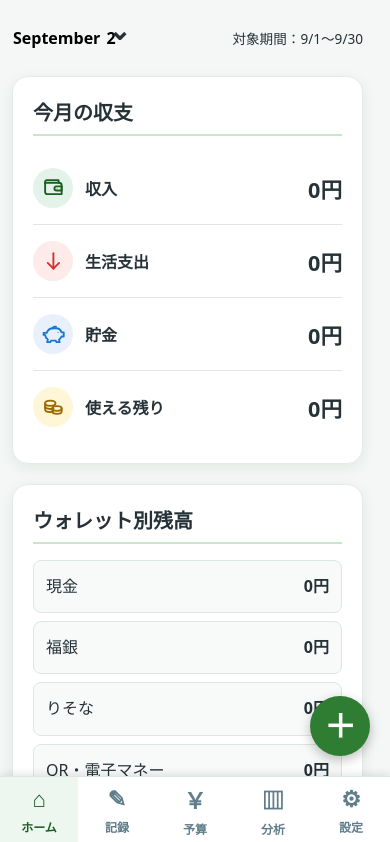
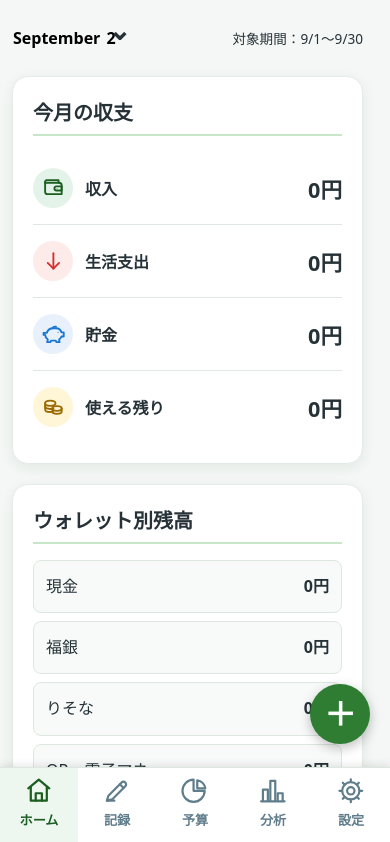
Before and after one commit to wasyun4/zubora-kakeibo-pwa, a React (Vite) app: page / in a window 390 px wide. Shown: the top 842 px of the page. Built offline with nearby package versions, Linux system fonts and the light colour scheme.

Commit message:
style: refine mobile bottom navigation

```diff
--- a/src/components/BottomNavigation.tsx
+++ b/src/components/BottomNavigation.tsx
@@ -2,6 +2,7 @@
 // ホーム・記録・予算・分析・設定の画面切り替えをApp.tsxへ伝える部品です。
 
 import type { AppView } from "../types";
+import BottomNavigationIcon from "./BottomNavigationIcon";
 
 type BottomNavigationProps = {
     activeView: AppView;
@@ -12,55 +13,32 @@ function BottomNavigation({
     activeView,
     onViewChange,
 }: BottomNavigationProps) {
+    const items: { view: AppView; label: string }[] = [
+        { view: "home", label: "ホーム" },
+        { view: "records", label: "記録" },
+        { view: "budget", label: "予算" },
+        { view: "analysis", label: "分析" },
+        { view: "settings", label: "設定" },
+    ];
+
     return (
         <nav
             className="bottom-navigation"
             aria-label="メインメニュー"
         >
-            <button
-                type="button"
-                className={activeView === "home" ? "active" : ""}
-                onClick={() => onViewChange("home")}
-            >
-                <span>⌂</span>
-                ホーム
-            </button>
-
-            <button
-                type="button"
-                className={activeView === "records" ? "active" : ""}
-                onClick={() => onViewChange("records")}
-            >
-                <span>✎</span>
-                記録
-            </button>
-
-            <button
-                type="button"
-                className={activeView === "budget" ? "active" : ""}
-                onClick={() => onViewChange("budget")}
-            >
-                <span>￥</span>
-                予算
-            </button>
-
-            <button
-                type="button"
-                className={activeView === "analysis" ? "active" : ""}
-                onClick={() => onViewChange("analysis")}
-            >
-                <span>▥</span>
-                分析
-            </button>
-
-            <button
-                type="button"
-                className={activeView === "settings" ? "active" : ""}
-                onClick={() => onViewChange("settings")}
-            >
-                <span>⚙</span>
-                設定
-            </button>
+            {items.map((item) => (
+                <button
+                    key={item.view}
+                    type="button"
+                    className={activeView === item.view ? "active" : ""}
+                    onClick={() => onViewChange(item.view)}
+                >
+                    <span className="bottom-navigation-icon">
+                        <BottomNavigationIcon view={item.view} />
+                    </span>
+                    {item.label}
+                </button>
+            ))}
         </nav>
     );
 }
--- /dev/null
+++ b/src/components/BottomNavigationIcon.tsx
@@ -0,0 +1,70 @@
+// 【下部メニューアイコン】
+// 各画面を表す線画アイコンを表示します。
+
+import type { AppView } from "../types";
+
+type BottomNavigationIconProps = {
+  view: AppView;
+};
+
+function BottomNavigationIcon({ view }: BottomNavigationIconProps) {
+  const commonProps = {
+    viewBox: "0 0 24 24",
+    fill: "none",
+    stroke: "currentColor",
+    strokeWidth: 1.8,
+    strokeLinecap: "round" as const,
+    strokeLinejoin: "round" as const,
+    "aria-hidden": true,
+  };
+
+  if (view === "home") {
+    return (
+      <svg {...commonProps}>
+        <path d="m3.5 10 8.5-7 8.5 7" />
+        <path d="M5.5 9v11h13V9" />
+        <path d="M9.5 20v-6h5v6" />
+      </svg>
+    );
+  }
+
+  if (view === "records") {
+    return (
+      <svg {...commonProps}>
+        <path d="m4 20 4.2-1 10.7-10.7a2.1 2.1 0 0 0-3-3L5.2 16Z" />
+        <path d="m14.5 6.7 3 3" />
+        <path d="M4 20h6" />
+      </svg>
+    );
+  }
+
+  if (view === "budget") {
+    return (
+      <svg {...commonProps}>
+        <path d="M11 3a9 9 0 1 0 9 9h-9Z" />
+        <path d="M14 3.5A7.5 7.5 0 0 1 20.5 10H14Z" />
+      </svg>
+    );
+  }
+
+  if (view === "analysis") {
+    return (
+      <svg {...commonProps}>
+        <path d="M4 20V11h4v9" />
+        <path d="M10 20V4h4v16" />
+        <path d="M16 20v-6h4v6" />
+        <path d="M2.5 20.5h19" />
+      </svg>
+    );
+  }
+
+  return (
+    <svg {...commonProps}>
+      <circle cx="12" cy="12" r="3" />
+      <path d="M12 2.8v2M12 19.2v2M21.2 12h-2M4.8 12h-2M18.5 5.5 17 7M7 17l-1.5 1.5M18.5 18.5 17 17M7 7 5.5 5.5" />
+      <circle cx="12" cy="12" r="7" />
+    </svg>
+  );
+}
+
+export default BottomNavigationIcon;
--- a/src/styles.css
+++ b/src/styles.css
@@ -252,7 +252,7 @@ li button {
 .floating-add-button {
   position: fixed;
   right: max(1.25rem, calc((100vw - 40rem) / 2 + 1rem));
-  bottom: 5.5rem;
+  bottom: 6.25rem;
   width: 3.75rem;
   min-height: 3.75rem;
   margin: 0;
@@ -282,18 +282,26 @@ li button {
   display: flex;
   flex-direction: column;
   align-items: center;
-  gap: 0.2rem;
-  min-height: 4rem;
+  gap: 0.25rem;
+  min-height: 4.75rem;
   margin: 0;
-  padding: 0.4rem;
+  padding: 0.5rem 0.25rem max(0.45rem, env(safe-area-inset-bottom));
   color: #607d8b;
-  font-size: 0.75rem;
+  font-size: 0.82rem;
   background: white;
   border-radius: 0;
 }
 
-.bottom-navigation button span {
-  font-size: 1.4rem;
+.bottom-navigation-icon {
+  display: grid;
+  place-items: center;
+  width: 1.85rem;
+  height: 1.85rem;
+}
+
+.bottom-navigation-icon svg {
+  width: 100%;
+  height: 100%;
 }
 
 .bottom-navigation button.active {
```
